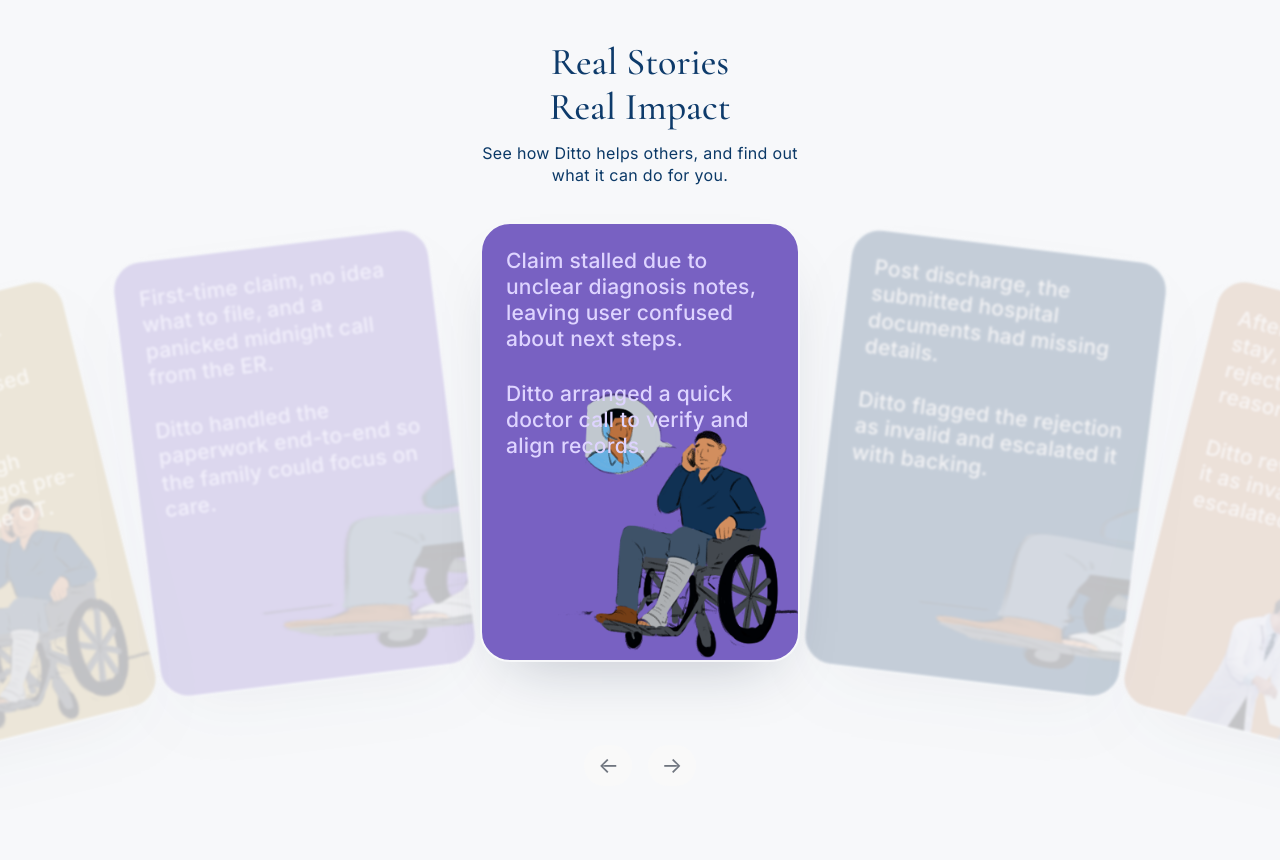
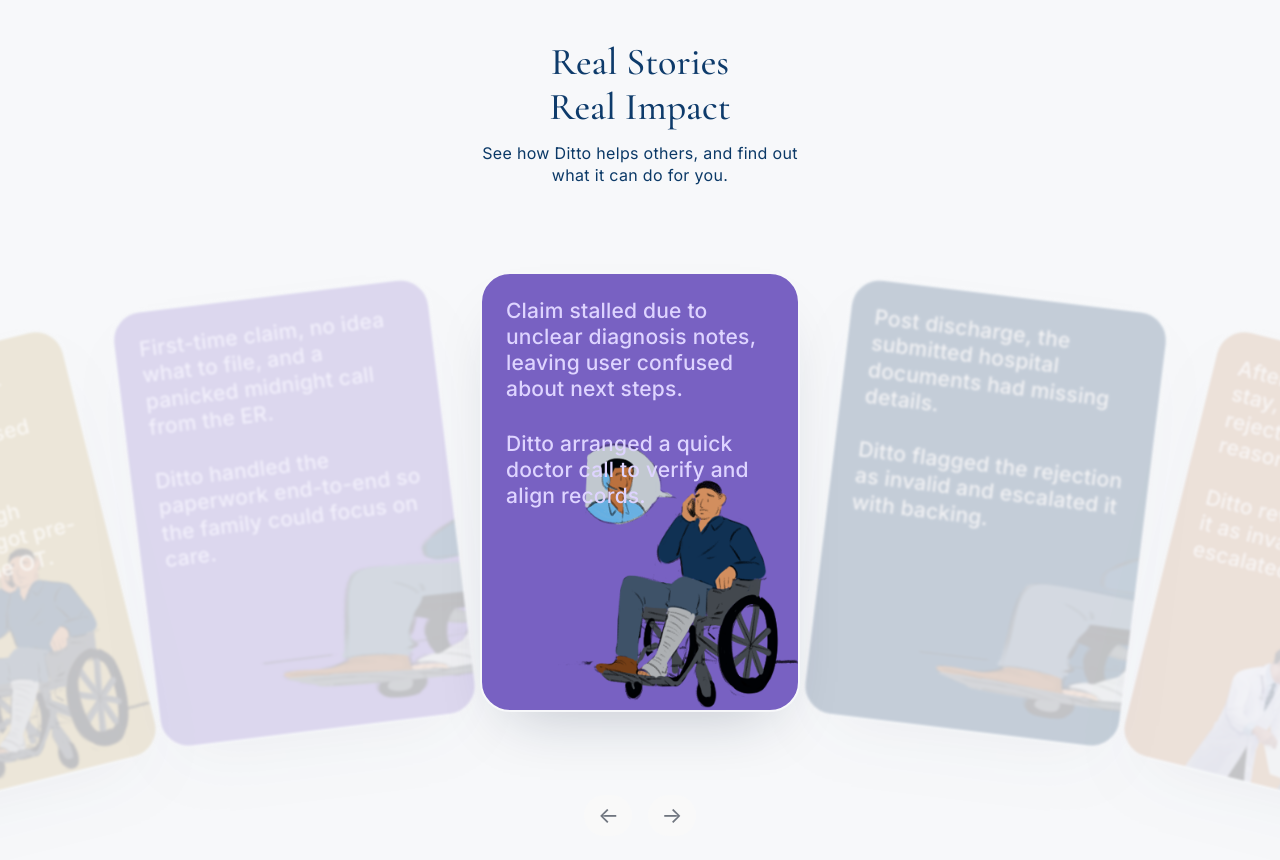
Before and after one commit to lakshminarayanan17/ditto-real-stories, a React (Vite) app: page / in a window 1280 px wide. Before the commit the page ends 810 px from the top, so only its background shows below. Built offline with nearby package versions, Linux system fonts and the light colour scheme.

Commit message:
ui: push carousel + nav down by 50px

```diff
--- a/src/RealStories.tsx
+++ b/src/RealStories.tsx
@@ -219,7 +219,7 @@
         </p>
       </div>
 
-      <div className="real-stories-swiper-shell relative mx-auto w-full max-w-[1440px]">
+      <div className="real-stories-swiper-shell relative mx-auto mt-[50px] w-full max-w-[1440px]">
         <Swiper
           modules={[Navigation, Pagination, EffectCreative, Keyboard, A11y]}
           className="testimonial_wrapper"
```
